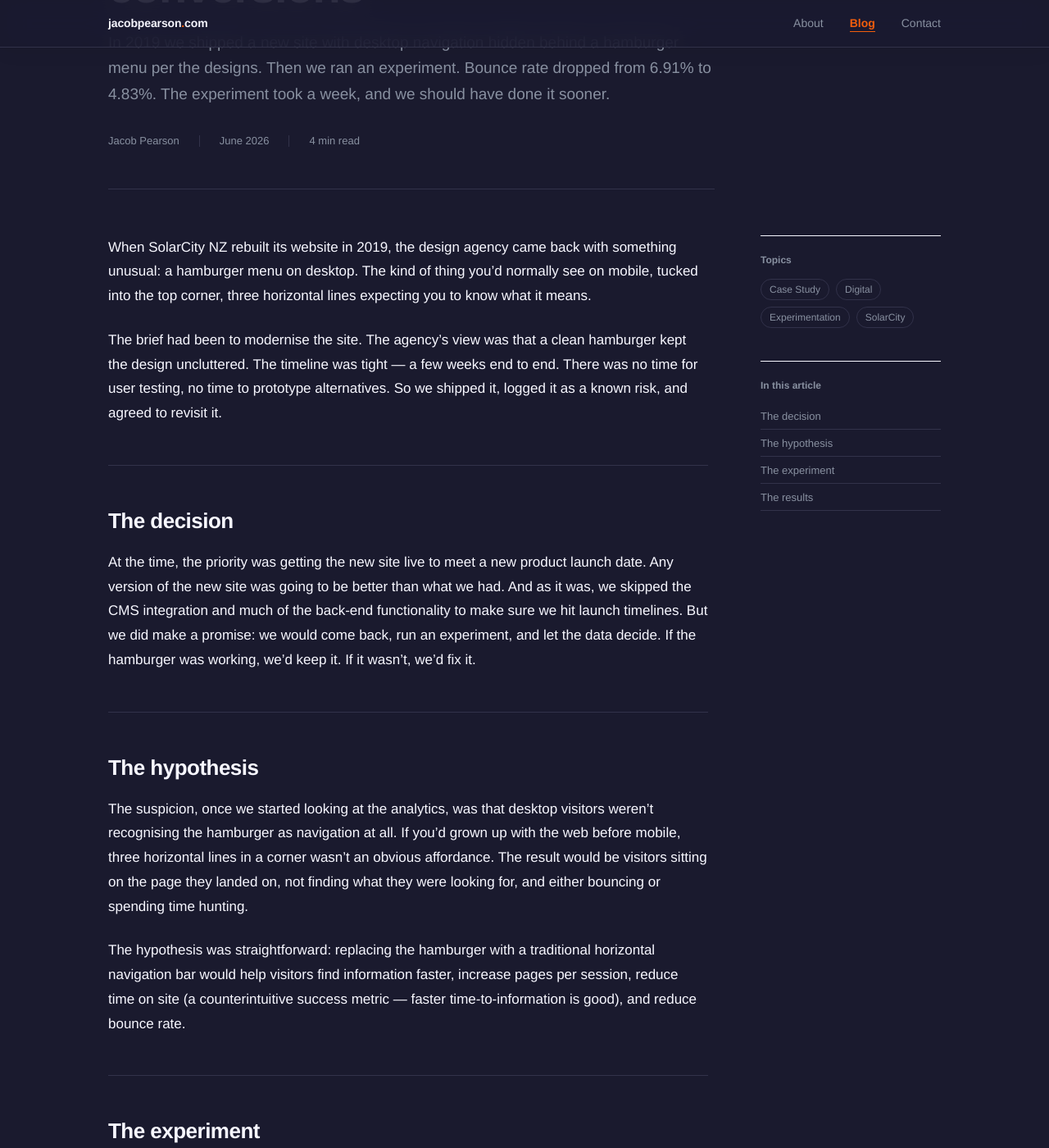
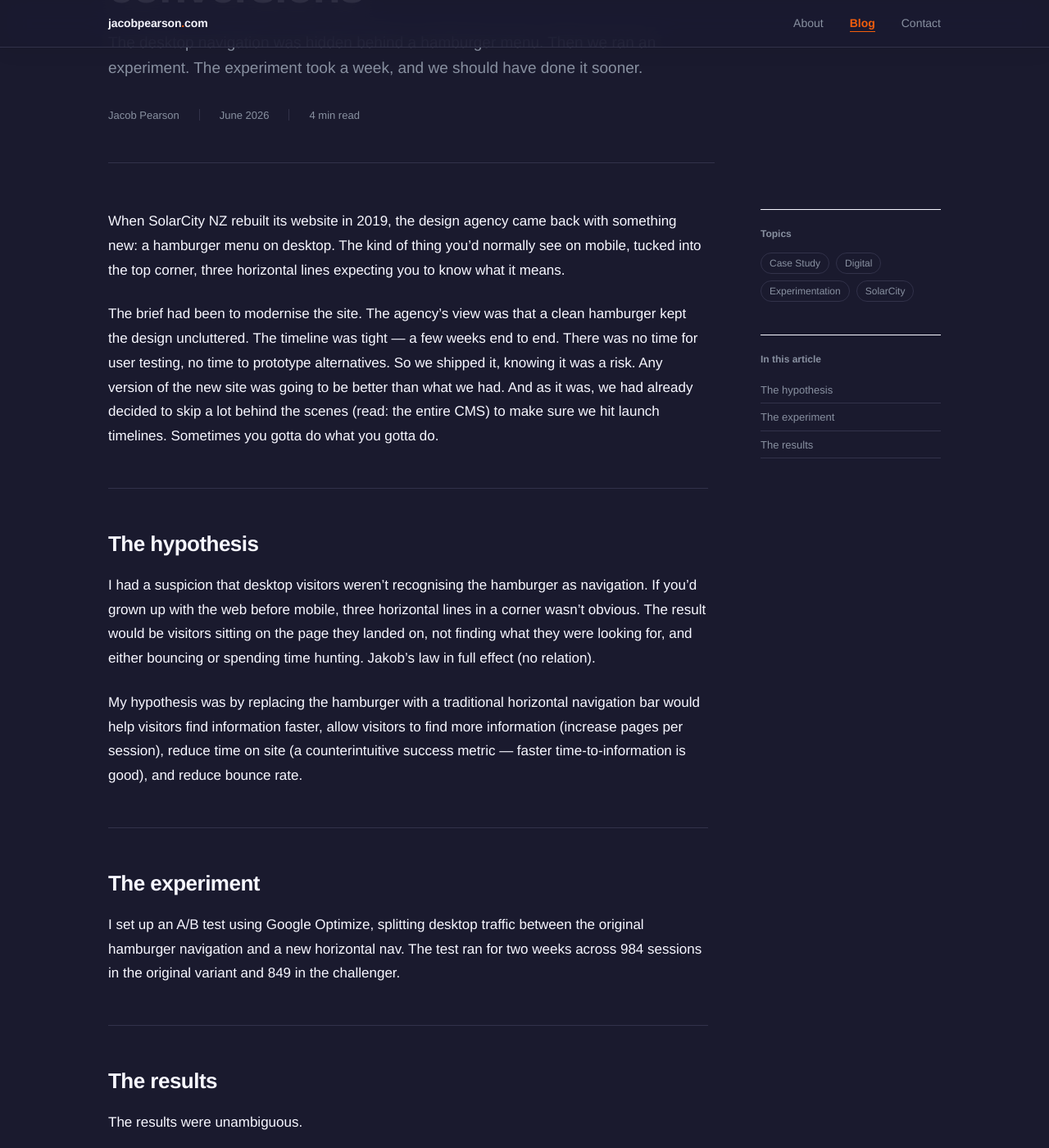
Before and after one commit to jacobpearson/jacobpearson.github.io, a Jekyll site: the page built from _posts/2026-06-14-solarcity-hamburger-nav.md, in a window 1280 px wide and 1400 px high, scrolled down 284 px. Shown: the whole window at 82% size. Built offline with Jekyll 4.4.1, drawn with Linux system fonts in a browser that asks for light colours; some of the changed text lies outside the part shown.

Commit message:
Update SolarCity hamburger nav article with copy edits
Co-Authored-By: Claude Sonnet 4.6 <noreply@anthropic.com>

```diff
--- a/_posts/2026-06-14-solarcity-hamburger-nav.md
+++ b/_posts/2026-06-14-solarcity-hamburger-nav.md
@@ -1,38 +1,32 @@
 ---
 layout: post
-title: "When the hamburger cost us conversions"
+title: "When a hamburger cost us conversions"
 date: 2026-06-14
 category: Case Study
-lede: "In 2019 we shipped a new site with desktop navigation hidden behind a hamburger menu per the designs. Then we ran an experiment. Bounce rate dropped from 6.91% to 4.83%. The experiment took a week, and we should have done it sooner."
+lede: "The desktop navigation was hidden behind a hamburger menu. Then we ran an experiment. The experiment took a week, and we should have done it sooner."
 read_time: 4
 tags: [Case Study, Digital, Experimentation, SolarCity]
 toc:
-  - { id: "the-decision", title: "The decision" }
   - { id: "the-hypothesis", title: "The hypothesis" }
   - { id: "the-experiment", title: "The experiment" }
   - { id: "the-results", title: "The results" }
 ---
 
-When SolarCity NZ rebuilt its website in 2019, the design agency came back with something unusual: a hamburger menu on desktop. The kind of thing you'd normally see on mobile, tucked into the top corner, three horizontal lines expecting you to know what it means.
+When SolarCity NZ rebuilt its website in 2019, the design agency came back with something new: a hamburger menu on desktop. The kind of thing you'd normally see on mobile, tucked into the top corner, three horizontal lines expecting you to know what it means.
 
-The brief had been to modernise the site. The agency's view was that a clean hamburger kept the design uncluttered. The timeline was tight — a few weeks end to end. There was no time for user testing, no time to prototype alternatives. So we shipped it, logged it as a known risk, and agreed to revisit it.
-
-## The decision
-{: id="the-decision"}
-
-At the time, the priority was getting the new site live to meet a new product launch date. Any version of the new site was going to be better than what we had. And as it was, we skipped the CMS integration and much of the back-end functionality to make sure we hit launch timelines. But we did make a promise: we would come back, run an experiment, and let the data decide. If the hamburger was working, we'd keep it. If it wasn't, we'd fix it.
+The brief had been to modernise the site. The agency's view was that a clean hamburger kept the design uncluttered. The timeline was tight — a few weeks end to end. There was no time for user testing, no time to prototype alternatives. So we shipped it, knowing it was a risk. Any version of the new site was going to be better than what we had. And as it was, we had already decided to skip a lot behind the scenes (read: the entire CMS) to make sure we hit launch timelines. Sometimes you gotta do what you gotta do.
 
 ## The hypothesis
 {: id="the-hypothesis"}
 
-The suspicion, once we started looking at the analytics, was that desktop visitors weren't recognising the hamburger as navigation at all. If you'd grown up with the web before mobile, three horizontal lines in a corner wasn't an obvious affordance. The result would be visitors sitting on the page they landed on, not finding what they were looking for, and either bouncing or spending time hunting.
+I had a suspicion that desktop visitors weren't recognising the hamburger as navigation. If you'd grown up with the web before mobile, three horizontal lines in a corner wasn't obvious. The result would be visitors sitting on the page they landed on, not finding what they were looking for, and either bouncing or spending time hunting. Jakob's law in full effect (no relation).
 
-The hypothesis was straightforward: replacing the hamburger with a traditional horizontal navigation bar would help visitors find information faster, increase pages per session, reduce time on site (a counterintuitive success metric — faster time-to-information is good), and reduce bounce rate.
+My hypothesis was by replacing the hamburger with a traditional horizontal navigation bar would help visitors find information faster, allow visitors to find more information (increase pages per session), reduce time on site (a counterintuitive success metric — faster time-to-information is good), and reduce bounce rate.
 
 ## The experiment
 {: id="the-experiment"}
 
-We set up an A/B test using Google Optimize, splitting desktop traffic between the original hamburger navigation and a new horizontal nav. The test ran for two weeks across 984 sessions in the original variant and 849 in the challenger.
+I set up an A/B test using Google Optimize, splitting desktop traffic between the original hamburger navigation and a new horizontal nav. The test ran for two weeks across 984 sessions in the original variant and 849 in the challenger.
 
 ## The results
 {: id="the-results"}
@@ -75,6 +69,4 @@ The results were unambiguous.
   </div>
 </div>
 
-We shipped the horizontal nav immediately. The experiment had taken about a week to set up and run. The decision to wait twelve months to do it was the real cost.
-
-The old adage about "there's nothing as permament as a temporary fix" always rings true.
+We shipped the horizontal nav immediately.
```
